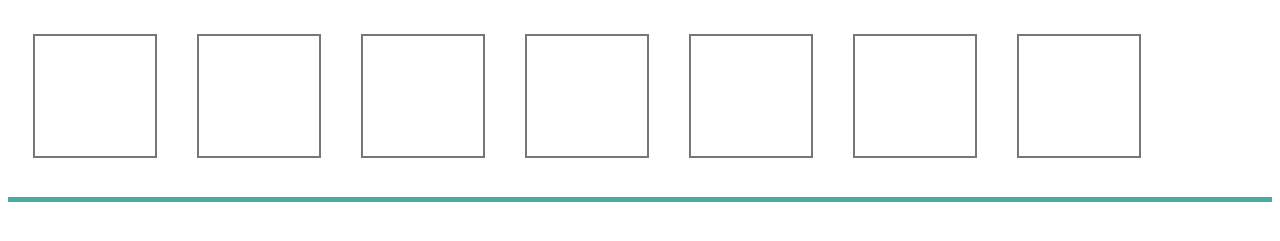
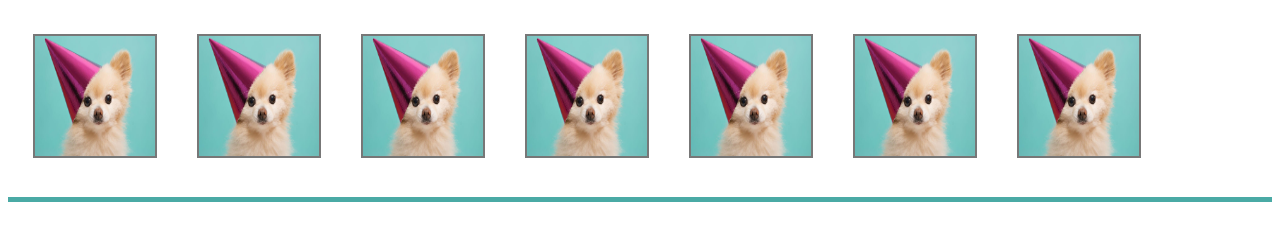
Before and after one commit to itermaat/itermaat.github.io, a plain HTML site: page mypage.html in a window 1280 px wide. Shown: the part 77-318 px from the top of the page. Drawn offline with Linux system fonts and the light colour scheme.

Commit message:
add image

```diff
--- a/style.css
+++ b/style.css
@@ -15,5 +15,6 @@ div{
 	border: solid #777777 2px;
 	margin: 15px;
 	margin-left: 25px;
+	background-image: url(puppy.jpg);
 	background-size: 120px 120px;
 }
```
Also changed, not shown: puppy.jpg (added).
